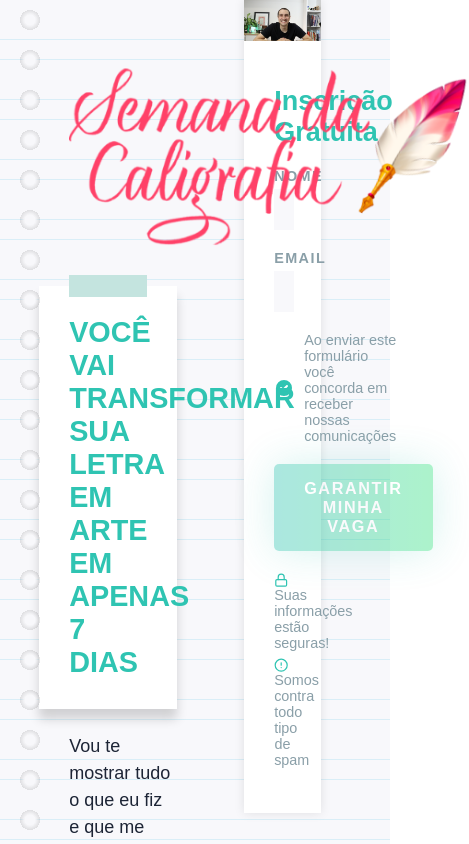
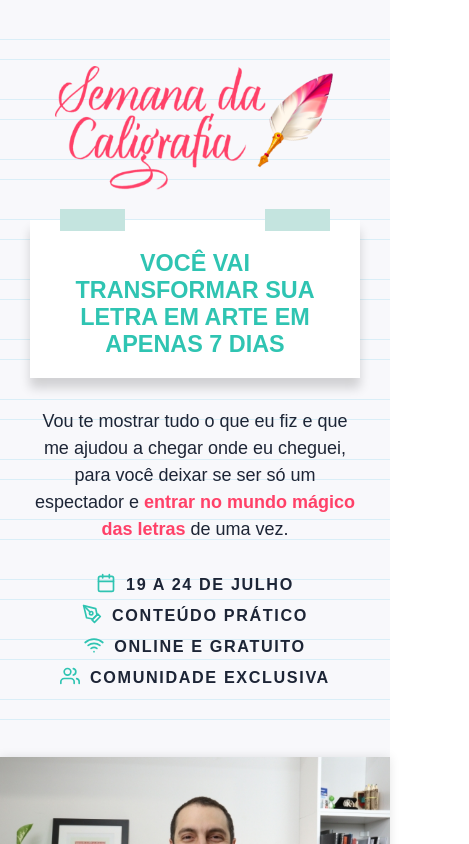
Before and after one commit to scodeler/semana-caligrafia, a Next.js app: page / in a window 390 px wide. Shown: the top 844 px of the page, 469 px wide, since content can reach past the window. Built offline with nearby package versions, Linux system fonts and the light colour scheme; a web font is replaced by a local one.

Commit message:
feat: mobile responsive layout

```diff
--- a/styles/_formBottom.scss
+++ b/styles/_formBottom.scss
@@ -2,6 +2,11 @@
   background: url(/bg-folhas.png) $black center no-repeat;
   padding: 80px 0;
   background-size: 80% auto;
+
+  @include grid-media($grid-xs){
+    padding: 30px 0;
+    background: $black;
+  }
 }
 
 .formBottom-box{
@@ -9,4 +14,10 @@
   @include grid-push(3);
   background: #fff;
   padding: 60px;
+
+  @include grid-media($grid-xs){
+    @include grid-column(4);
+    @include grid-push(0);
+    padding: 20px;
+  }
 }
--- a/styles/_hero.scss
+++ b/styles/_hero.scss
@@ -17,17 +17,34 @@ $lineColor: rgba(106,187,222,.25);
     background-image: radial-gradient($lightGray, $lightGray 5px, rgba(#000,.1) 10px, transparent 10px);
     background-size: 40px 40px;
   }
+
+  @include grid-media($grid-xs){
+    &::after{
+      display: none;
+    }
+  }
 }
 
 .hero-left{
   @include grid-column(6);
   @include grid-push(1);
   padding: 60px 0;
+
+  @include grid-media($grid-xs){
+    @include grid-column(4);
+    @include grid-push(0);
+    text-align: center;
+  }
 }
 
 .logo{
   width: 400px;
   margin: 0 0 40px;
+
+  @include grid-media($grid-xs){
+    max-width: 280px;
+    margin: 0 auto 30px;
+  }
 }
 
 .hero-title{
@@ -52,6 +69,13 @@ $lineColor: rgba(106,187,222,.25);
     top: -11px;
   }
 
+  @include grid-media($grid-xs){
+    margin: 0 0 30px;
+    font-size: 1.3em;
+    padding: 30px 20px 20px;
+    text-align: center;
+  }
+
   &::after{ left: 30px; }
   &::before{ right: 30px; }
 }
@@ -60,6 +84,10 @@ $lineColor: rgba(106,187,222,.25);
   @include paragraph;
   margin-bottom: 30px;
   margin-right: 20%;
+
+  @include grid-media($grid-xs){
+    margin-right: 0;
+  }
 }
 
 .hero-topics{
@@ -85,12 +113,21 @@ $lineColor: rgba(106,187,222,.25);
   color: $black;
   letter-spacing: 0.1em;
   text-transform: uppercase;
+
+  @include grid-media($grid-xs){
+    width: 100%;
+  }
 }
 
 .hero-form{
   @include grid-column(4);
   background: #fff;
   box-shadow: 0 0 10px rgba(#000,.1);
+
+  @include grid-media($grid-xs){
+    width: 100%;
+    margin: 0;
+  }
 }
 
 .hero-AuthorImage{
--- a/styles/_professor.scss
+++ b/styles/_professor.scss
@@ -1,6 +1,10 @@
 .professor{
   padding: 80px 0;
   background: $lightGray;
+
+  @include grid-media($grid-xs){
+    padding: 30px 0;
+  }
 }
 
 .professor-picture{
@@ -10,6 +14,12 @@
   border: solid 10px #fff;
   box-shadow: 0 0 10px rgba(0,0,0,0.1);
   position: relative;
+
+  @include grid-media($grid-xs){
+    @include grid-column(4);
+    @include grid-push(0);
+    margin-bottom: 30px;
+  }
 
   &::after{
     content: '';
@@ -26,6 +36,11 @@
 
 .professor-content{
   @include grid-column(5);
+
+  @include grid-media($grid-xs){
+    @include grid-column(4);
+    @include grid-push(0);
+  }
 }
 
 .professor-title{
--- a/styles/_profile.scss
+++ b/styles/_profile.scss
@@ -12,6 +12,12 @@
   background: #fff;
   position: relative;
   box-shadow: 0 0 10px rgba(0,0,0,.1);
+
+  @include grid-media($grid-xs){
+    @include grid-column(4);
+    @include grid-push(0);
+    padding: 35px 20px;
+  }
 
   &::before{
     content: '';
@@ -35,6 +41,11 @@
     background-size: contain;
     width: 170px;
     height: 144px;
+
+    @include grid-media($grid-xs){
+      width: #{170*.6}px;
+      height: #{144*0.6}px;
+    }
   }
 }
 
@@ -43,6 +54,10 @@
   text-align: center;
   font: $bold 2em $font;
   margin: 0 0 30px;
+
+  @include grid-media($grid-xs){
+    font-size: 1.6em;
+  }
 }
 
 .profile-list{
@@ -59,6 +74,10 @@
   margin-left: 50px;
   position: relative;
 
+  @include grid-media($grid-xs){
+    font-size: 1em;
+  }
+
   &::before{
     content:'';
     position: absolute;
--- a/styles/_projects.scss
+++ b/styles/_projects.scss
@@ -14,6 +14,10 @@
   @include grid-media($grid-xl){
     @include grid-column(10);
     @include grid-push(2);
+  }
+
+  @include grid-media($grid-xs){
+    @include grid-column(4);
   }
 }
 
@@ -36,4 +40,9 @@
   margin-bottom: 30px;
   border: solid 10px #fff;
   box-shadow: 0 0 10px rgba(0,0,0,.1);
+
+  @include grid-media($grid-xs){
+    @include grid-column(2);
+    margin-bottom: 20px;
+  }
 }
--- a/styles/_video.scss
+++ b/styles/_video.scss
@@ -1,11 +1,20 @@
 .video{
   padding: 60px 0 80px;
   background: $black;
+
+  @include grid-media($grid-xs){
+    padding: 30px 0;
+  }
 }
 
 .video-container{
   @include grid-column(8);
   @include grid-push(2);
+
+  @include grid-media($grid-xs){
+    @include grid-column(4);
+    @include grid-push(0);
+  }
 }
 
 .videoWrapper{
```
